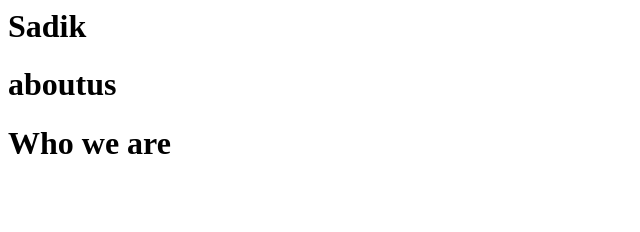
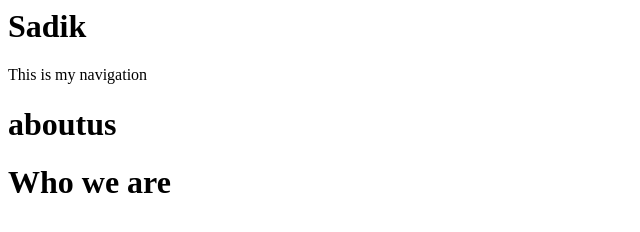
Before and after one commit to sadiksdk64/git-test, a plain HTML site: page index.html in a window 1280 px wide. Shown: the whole page, without its empty margins (0-640 px from the left). Drawn offline with Linux system fonts and the light colour scheme.

Commit message:
added nav bar

```diff
--- a/index.html
+++ b/index.html
@@ -1,4 +1,7 @@
 <h1>Sadik</h1>
+<div>
+    <nav>This is my navigation</nav>
+</div>
 <div>
     <h1>aboutus</h1>
 </div>
```
